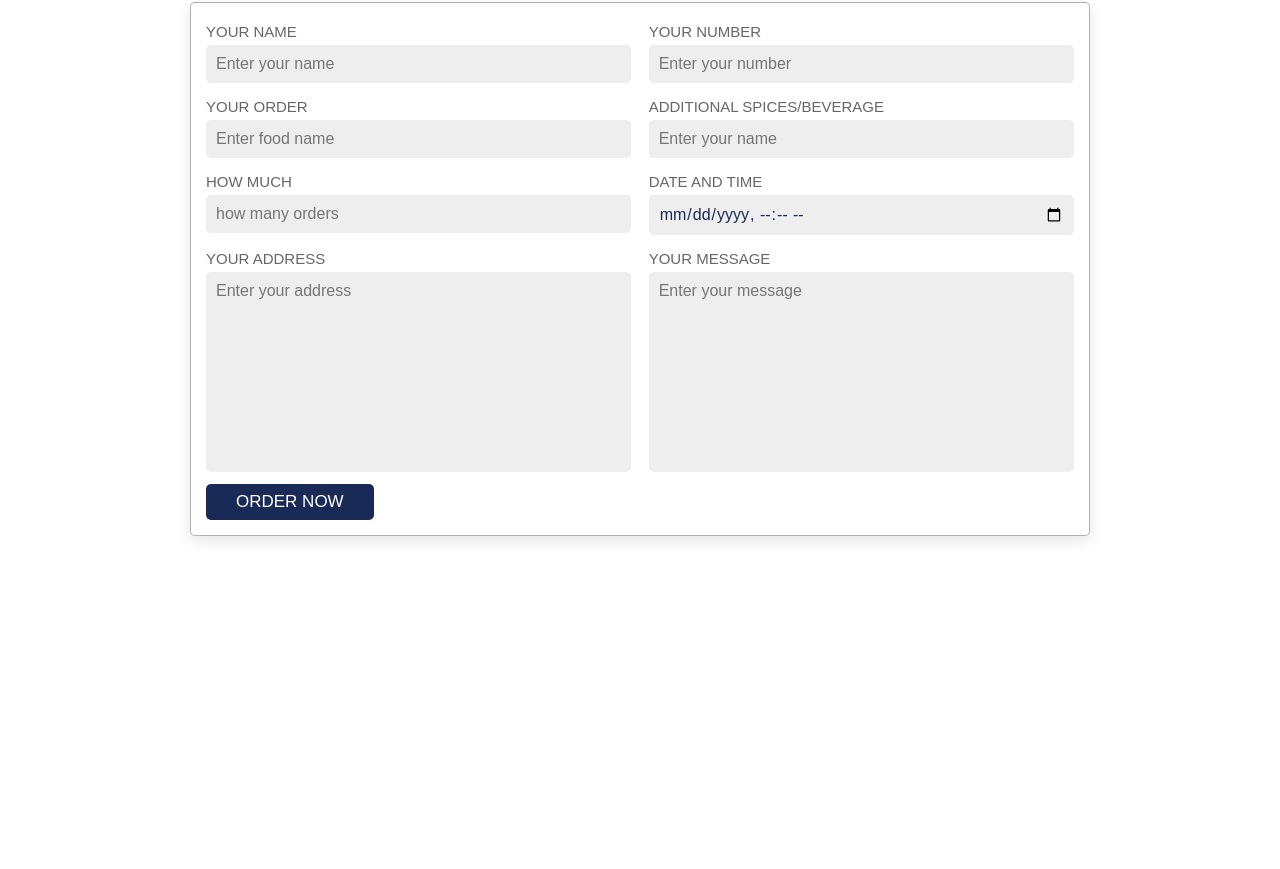
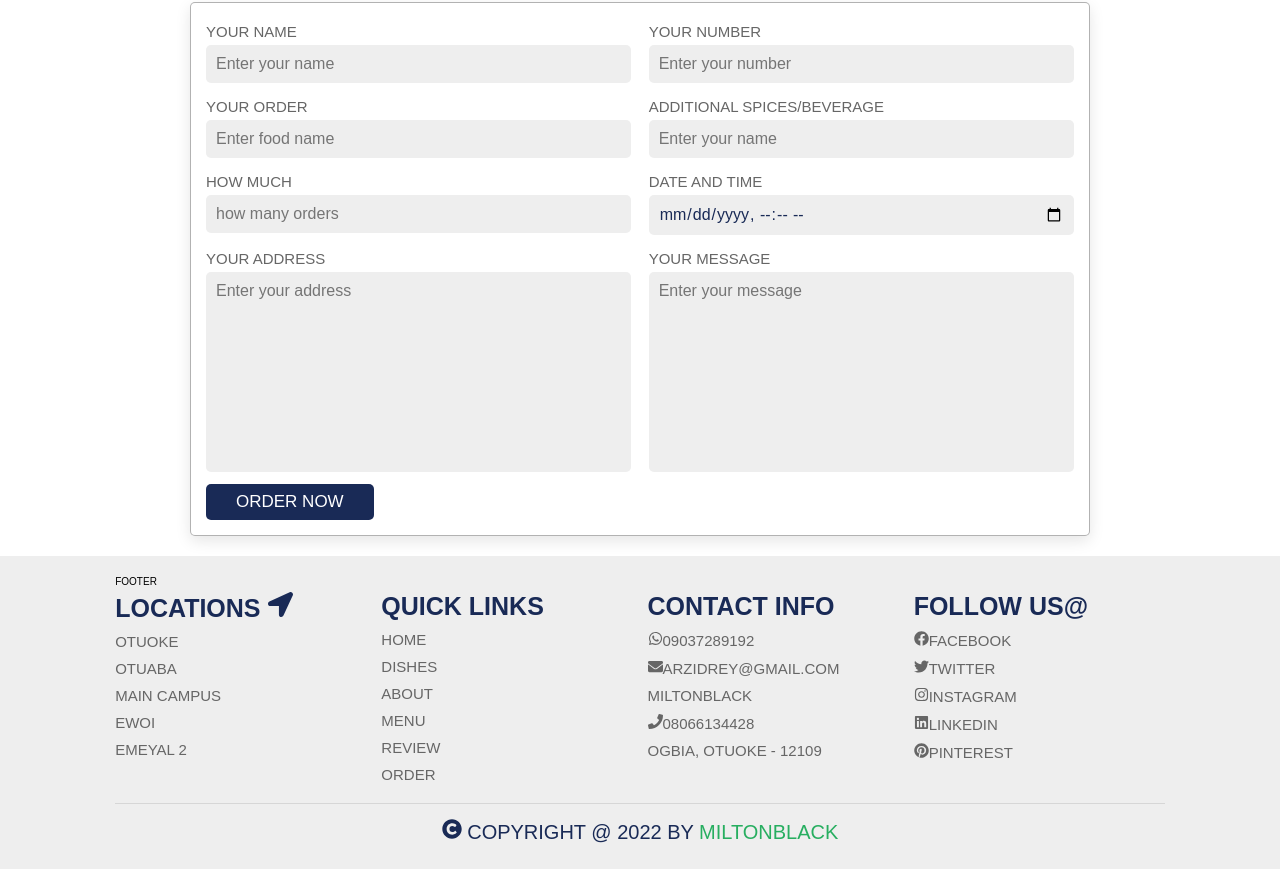
Before and after one commit to MiltonBlack/React-Food-Delivery, a React (Create React App) app: page / in a window 1280 px wide. Shown: the part 3821-4690 px from the top of the page. Before the commit the page ends 4377 px from the top, so only its background shows below. Built offline with nearby package versions, Linux system fonts and the light colour scheme.

Commit message:
added the Footer Component

```diff
--- a/src/App.js
+++ b/src/App.js
@@ -6,6 +6,7 @@ import About from './components/About/About';
 import Menu from './components/Menu/Menu';
 import Review from './components/Review/Review';
 import Order from './components/Order/Order';
+import Footer from './components/Footer/Footer';
 
 function App() {
   return (
@@ -17,6 +18,7 @@ function App() {
       <Menu/>
       <Review/>
       <Order/>
+      <Footer/>
     </div>
   );
 }
--- /dev/null
+++ b/src/components/Footer/Footer.css
@@ -0,0 +1,37 @@
+.footer .box-container {
+    display: grid;
+    grid-template-columns: repeat(auto-fit, minmax(25rem, 1fr));
+    gap: 1.5rem;
+}
+
+.footer .box-container .box h3{
+    padding: .5rem 0;
+    font-size: 2.5rem;
+    color: var(--black);
+}
+
+.footer .box-container .box a{
+    padding: .5rem 0;
+    font-size: 1.5rem;
+    color: var(--light-color);
+    display: block;
+}
+
+.footer .box-container .box a:hover{
+    color: var(--green);
+    text-decoration: underline;
+}
+
+.footer .credit {
+    text-align: center;
+    border-top: .1rem solid rgba(0,0,0,0.1);
+    font-size: 2rem;
+    color: var(--black);
+    padding: .5rem;
+    padding-top: 1.5rem;
+    margin-top: 1.5rem;
+}
+
+.footer .credit span {
+    color: var(--green);
+}
--- /dev/null
+++ b/src/components/Footer/Footer.js
@@ -0,0 +1,58 @@
+import React from 'react'
+import {
+    FaFacebook,
+    FaTwitter,
+    FaInstagram,
+    FaLinkedin,
+    FaPinterest,
+    FaCopyright,
+    FaLocationArrow,
+    FaWhatsapp,
+    FaEnvelope,
+    FaPhone } from 'react-icons/fa'
+import './Footer.css'
+
+function Footer() {
+  return (
+    <section className='footer'>Footer
+        <div className='box-container'>
+            <div className='box'>
+                <h3>Locations <FaLocationArrow/></h3>
+                <a href='#'>Otuoke</a>
+                <a href='#'>Otuaba</a>
+                <a href='#'>Main Campus</a>
+                <a href='#'>Ewoi</a>
+                <a href='#'>Emeyal 2</a>
+            </div>
+            <div className='box'>
+                <h3>Quick Links</h3>
+                <a href='#'>home</a>
+                <a href='#'>dishes</a>
+                <a href='#'>about</a>
+                <a href='#'>menu</a>
+                <a href='#'>review</a>
+                <a href='#'>order</a>
+            </div>
+            <div className='box'>
+                <h3>Contact Info</h3>
+                <a href='#'> <FaWhatsapp/>09037289192</a>
+                <a href='#'><FaEnvelope/>arzidrey@gmail.com</a>
+                <a href='#'>Miltonblack</a>
+                <a href='#'><FaPhone/>08066134428</a>
+                <a href='#'>Ogbia, Otuoke - 12109</a>
+            </div>
+            <div className='box'>
+                <h3>Follow Us@</h3>
+                <a href='#'><FaFacebook/>Facebook</a>
+                <a href='#'><FaTwitter/>Twitter</a>
+                <a href='#'><FaInstagram/>Instagram</a>
+                <a href='#'><FaLinkedin/>Linkedin</a>
+                <a href='#'><FaPinterest/>Pinterest</a>
+            </div>
+        </div>
+        <div className='credit'><FaCopyright/> Copyright @ 2022 by <span>MiltonBlack</span></div>
+    </section>
+  )
+}
+
+export default Footer
```
